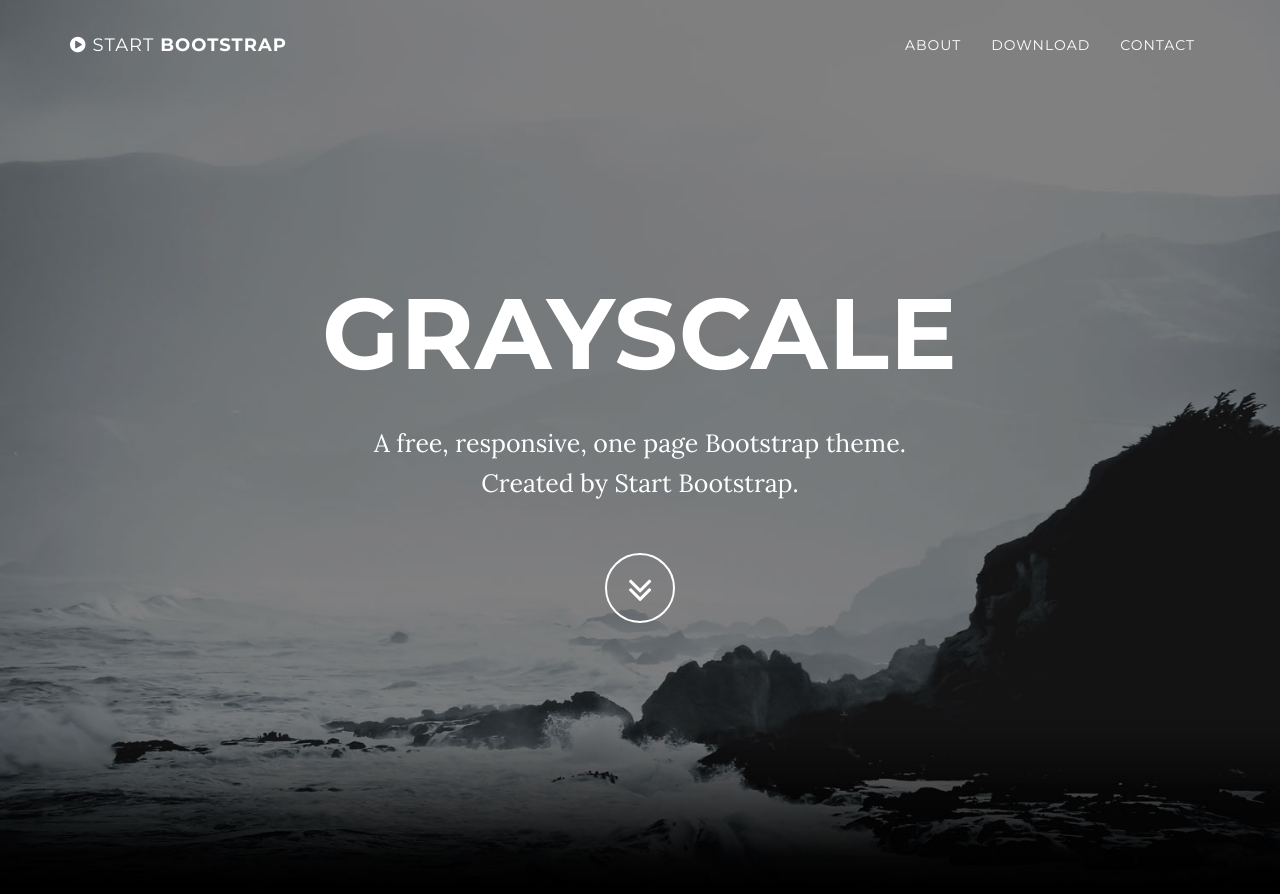
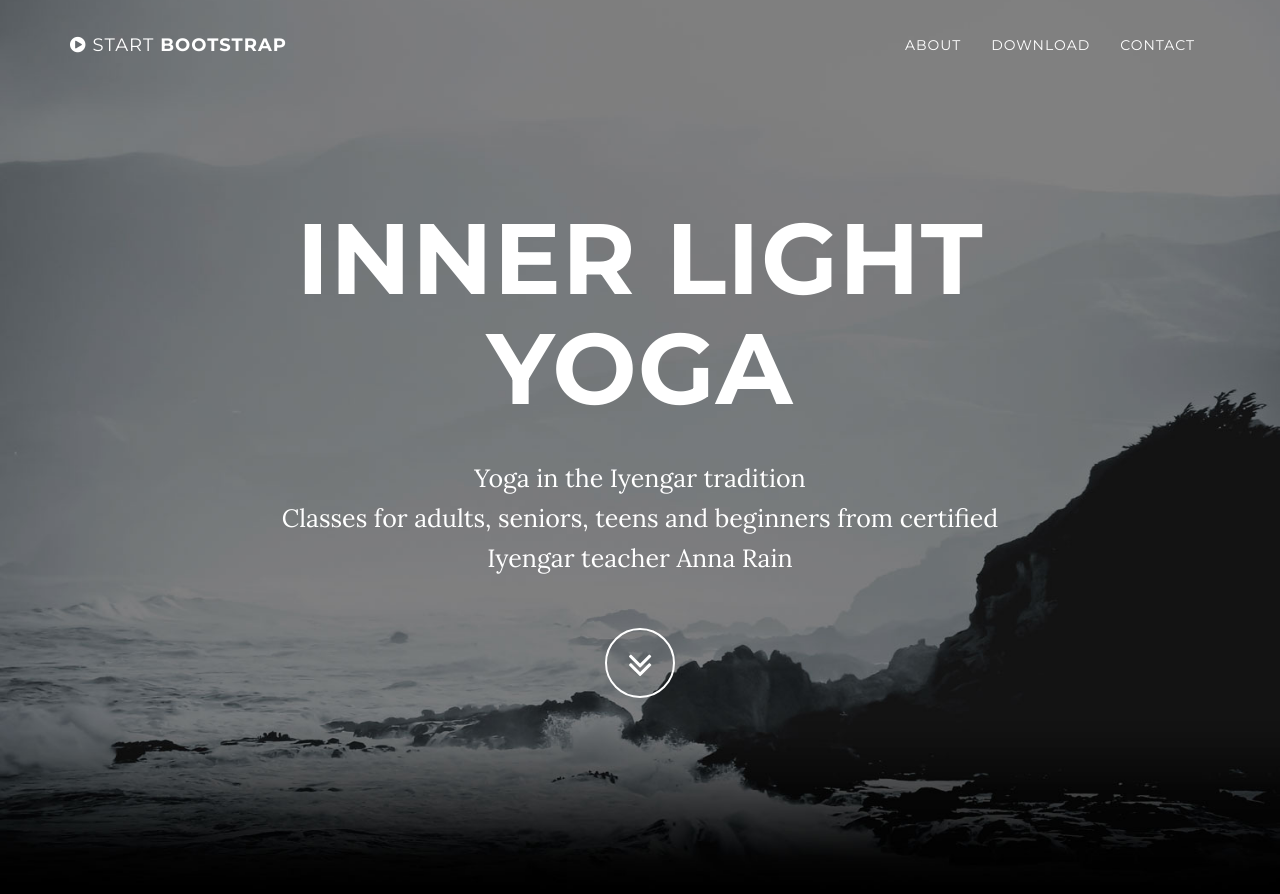
Before and after one commit to AnnaRainYoga/annarainyoga.github.io, a Jekyll site: the page built from index.html, in a window 1280 px wide and 900 px high. Shown: the top 894 px of the window. Built offline with Jekyll 4.4.1, drawn with Linux system fonts in a browser that asks for light colours.

Commit message:
Update header.html

```diff
--- a/_includes/header.html
+++ b/_includes/header.html
@@ -4,8 +4,8 @@
             <div class="container">
                 <div class="row">
                     <div class="col-md-8 col-md-offset-2">
-                        <h1 class="brand-heading">Grayscale</h1>
-                        <p class="intro-text">A free, responsive, one page Bootstrap theme.<br>Created by Start Bootstrap.</p>
+                        <h1 class="brand-heading">Inner Light Yoga</h1>
+                        <p class="intro-text">Yoga in the Iyengar tradition<br>Classes for adults, seniors, teens and beginners from certified Iyengar teacher Anna Rain</p>
                         <a href="#about" class="btn btn-circle page-scroll">
                             <i class="fa fa-angle-double-down animated"></i>
                         </a>
```
